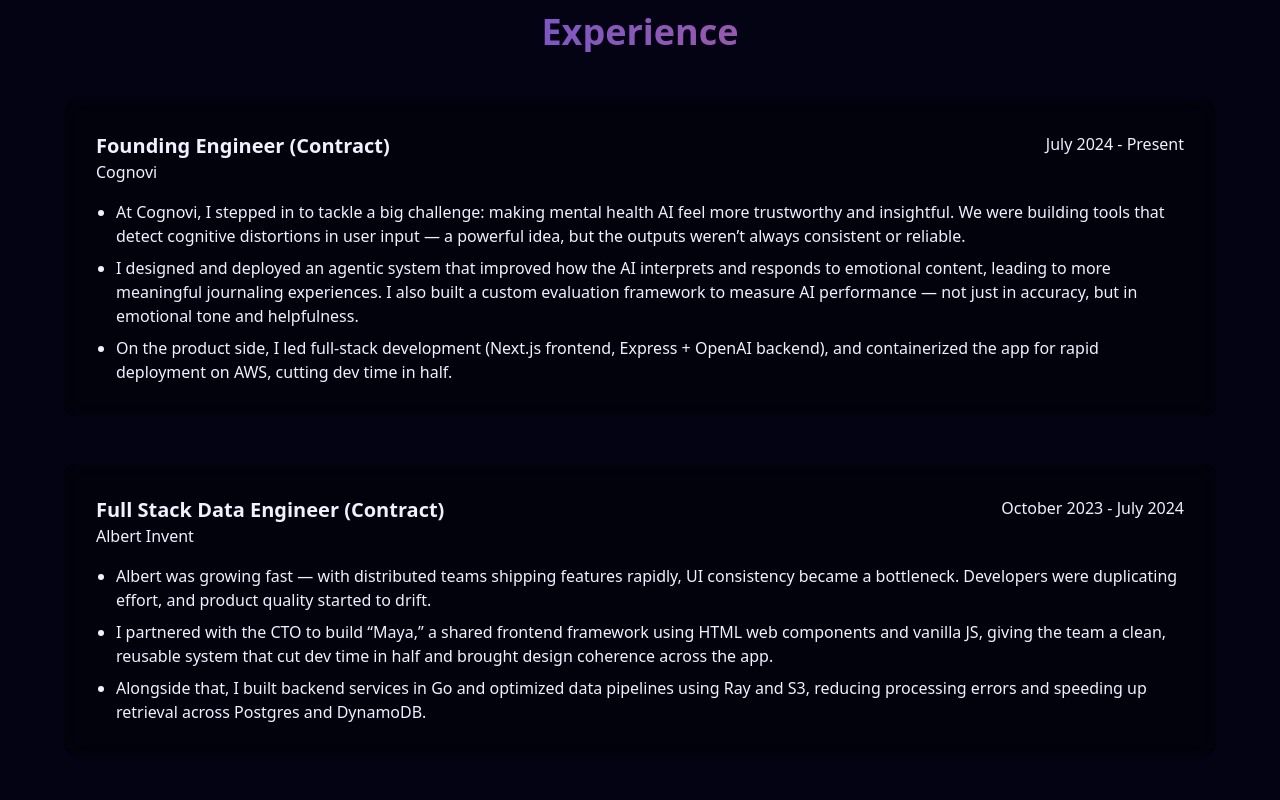
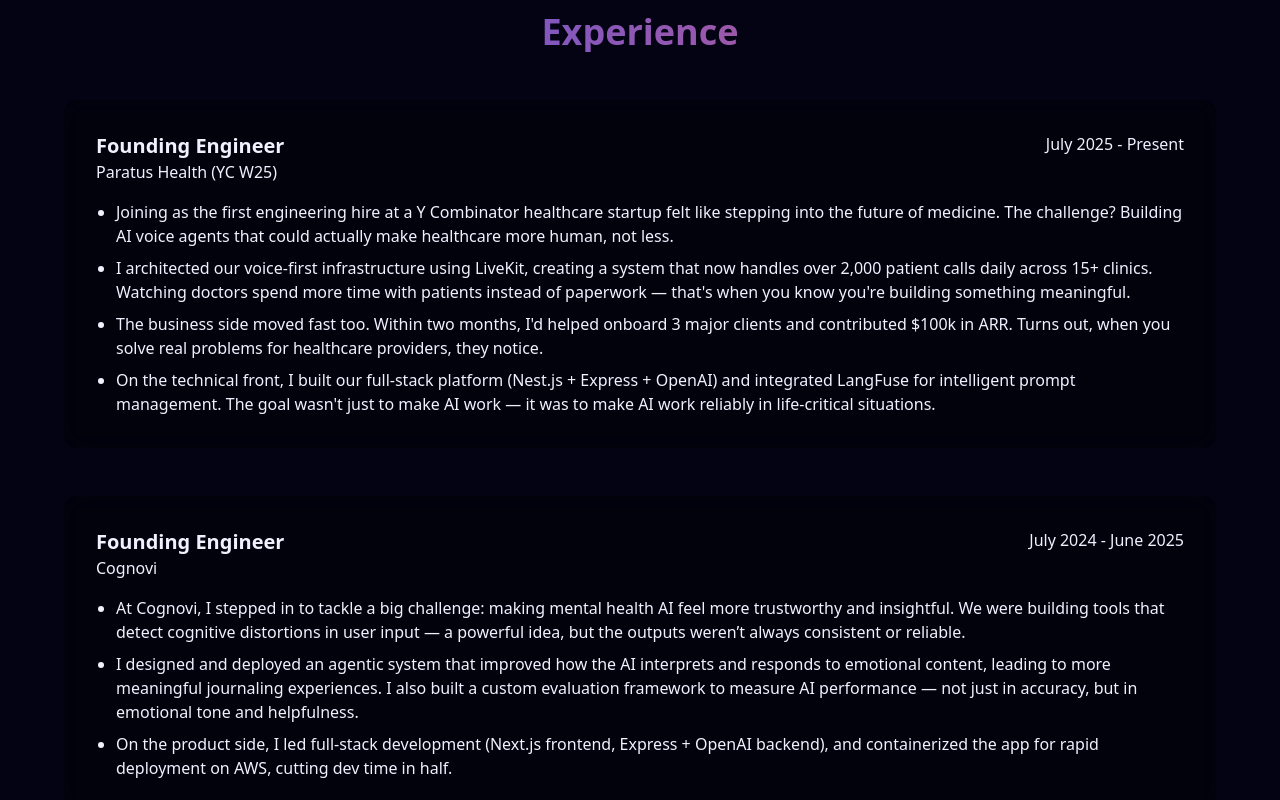
Before and after one commit to ishaan000/ishaan, a Next.js app: page / in a window 1280 px wide. Shown: the part 1780-2580 px from the top of the page. Built offline with nearby package versions, Linux system fonts and the light colour scheme.

Commit message:
chore: update experience section

```diff
--- a/src/components/sections/ExperienceSection.tsx
+++ b/src/components/sections/ExperienceSection.tsx
@@ -10,9 +10,20 @@
   // Experience data
   const experiences: ExperienceItem[] = [
     {
-      title: "Founding Engineer (Contract)",
+      title: "Founding Engineer",
+      company: "Paratus Health (YC W25)",
+      period: "July 2025 - Present",
+      responsibilities: [
+        "Joining as the first engineering hire at a Y Combinator healthcare startup felt like stepping into the future of medicine. The challenge? Building AI voice agents that could actually make healthcare more human, not less.",
+        "I architected our voice-first infrastructure using LiveKit, creating a system that now handles over 2,000 patient calls daily across 15+ clinics. Watching doctors spend more time with patients instead of paperwork — that's when you know you're building something meaningful.",
+        "The business side moved fast too. Within two months, I'd helped onboard 3 major clients and contributed $100k in ARR. Turns out, when you solve real problems for healthcare providers, they notice.",
+        "On the technical front, I built our full-stack platform (Nest.js + Express + OpenAI) and integrated LangFuse for intelligent prompt management. The goal wasn't just to make AI work — it was to make AI work reliably in life-critical situations.",
+      ],
+    },
+    {
+      title: "Founding Engineer",
       company: "Cognovi",
-      period: "July 2024 - Present",
+      period: "July 2024 - June 2025",
       responsibilities: [
         "At Cognovi, I stepped in to tackle a big challenge: making mental health AI feel more trustworthy and insightful. We were building tools that detect cognitive distortions in user input — a powerful idea, but the outputs weren’t always consistent or reliable.",
         "I designed and deployed an agentic system that improved how the AI interprets and responds to emotional content, leading to more meaningful journaling experiences. I also built a custom evaluation framework to measure AI performance — not just in accuracy, but in emotional tone and helpfulness.",
```
